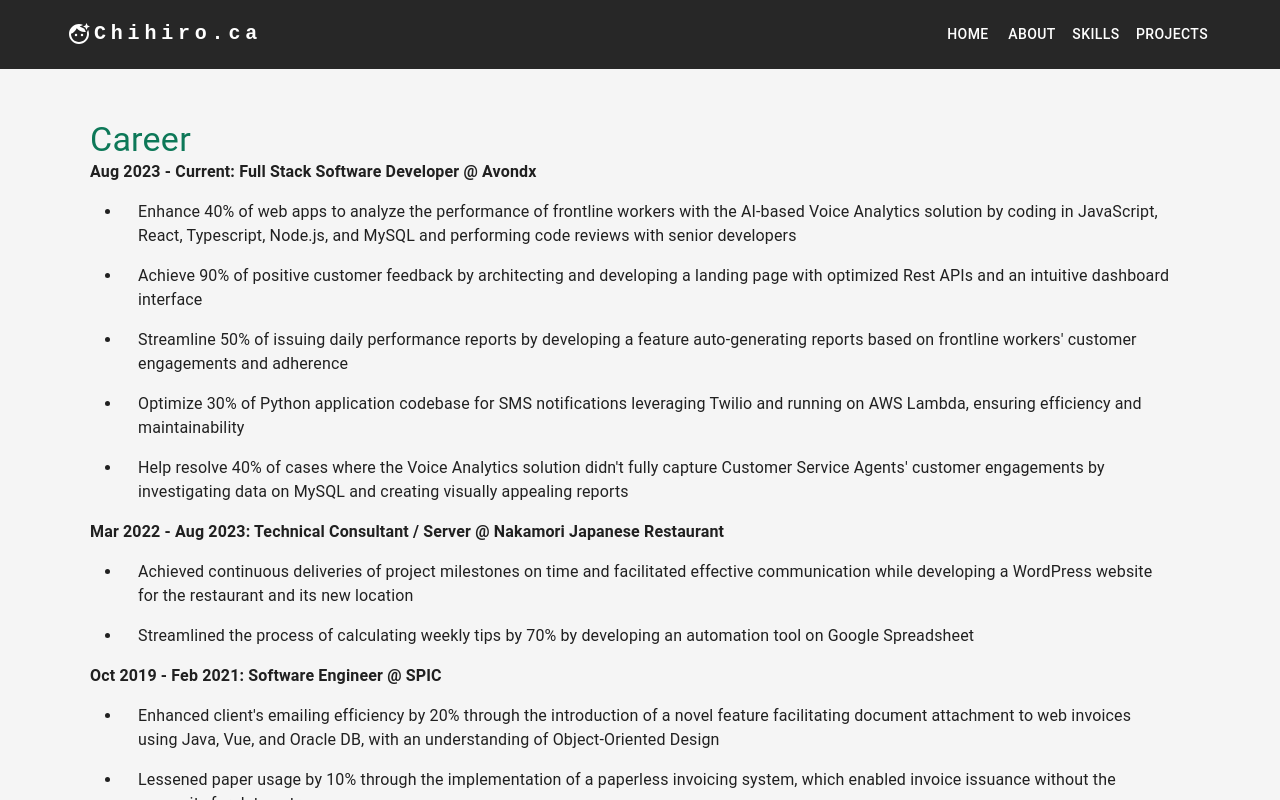
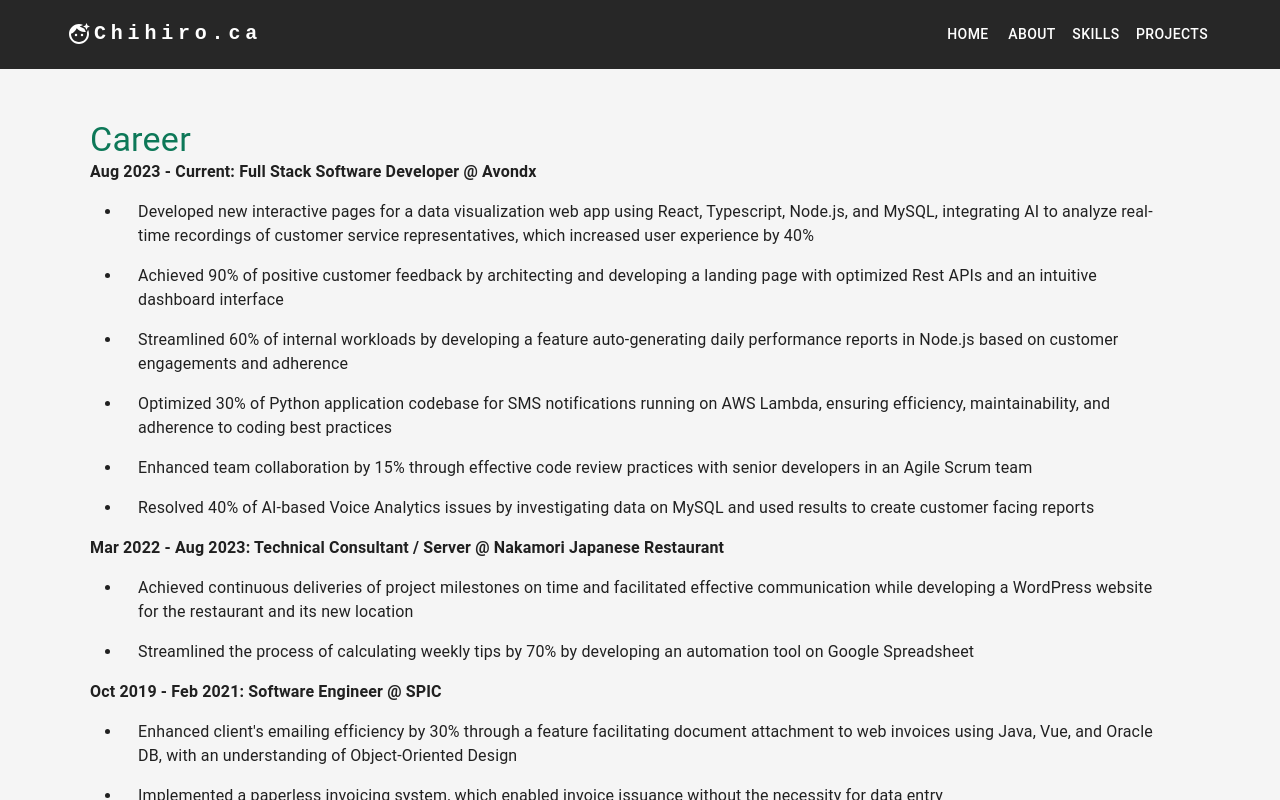
Before and after one commit to Chihiro88G/aboutme-docker, a React (Create React App) app: page / in a window 1280 px wide. Both pictures are taken after a click on the button "ABOUT". Shown: the top 800 px of the page. Built offline with nearby package versions, Linux system fonts and the light colour scheme; the HTML template or start-up script is replaced by a standard one.

Commit message:
updated career section

```diff
--- a/src/pages/About.js
+++ b/src/pages/About.js
@@ -34,24 +34,24 @@
         </Typography>
         <List sx={{ listStyleType: 'disc', pl: 4 }}>
           <ListItem sx={{ display: 'list-item' }}>
-            Enhance 40% of web apps to analyze the performance of frontline workers with the AI-based Voice Analytics solution by
-            coding in JavaScript, React, Typescript, Node.js, and MySQL and performing code reviews with senior developers
+            Developed new interactive pages for a data visualization web app using React, Typescript, Node.js, and MySQL,
+            integrating AI to analyze real-time recordings of customer service representatives, which increased user experience by 40%
           </ListItem>
           <ListItem sx={{ display: 'list-item' }}>
-            Achieve 90% of positive customer feedback by architecting and developing a landing page with optimized Rest APIs and an
+            Achieved 90% of positive customer feedback by architecting and developing a landing page with optimized Rest APIs and an
             intuitive dashboard interface
           </ListItem>
           <ListItem sx={{ display: 'list-item' }}>
-            Streamline 50% of issuing daily performance reports by developing a feature auto-generating reports based on frontline
-            workers' customer engagements and adherence
+            Streamlined 60% of internal workloads by developing a feature auto-generating daily performance reports in Node.js based on customer engagements and adherence
           </ListItem>
           <ListItem sx={{ display: 'list-item' }}>
-            Optimize 30% of Python application codebase for SMS notifications leveraging Twilio and running on AWS Lambda,
-            ensuring efficiency and maintainability
+            Optimized 30% of Python application codebase for SMS notifications running on AWS Lambda, ensuring efficiency, maintainability, and adherence to coding best practices
           </ListItem>
           <ListItem sx={{ display: 'list-item' }}>
-            Help resolve 40% of cases where the Voice Analytics solution didn't fully capture Customer Service Agents' customer
-            engagements by investigating data on MySQL and creating visually appealing reports
+            Enhanced team collaboration by 15% through effective code review practices with senior developers in an Agile Scrum team
+          </ListItem>
+          <ListItem sx={{ display: 'list-item' }}>
+            Resolved 40% of AI-based Voice Analytics issues by investigating data on MySQL and used results to create customer facing reports
           </ListItem>
         </List>
 
@@ -73,21 +73,35 @@
         </Typography>
         <List sx={{ listStyleType: 'disc', pl: 4 }}>
           <ListItem sx={{ display: 'list-item' }}>
-            Enhanced client's emailing efficiency by 20% through the introduction of a novel feature facilitating document attachment to
-            web invoices using Java, Vue, and Oracle DB, with an understanding of Object-Oriented Design          </ListItem>
-          <ListItem sx={{ display: 'list-item' }}>
-            Lessened paper usage by 10% through the implementation of a paperless invoicing system, which enabled invoice issuance
-            without the necessity for data entry
+            Enhanced client's emailing efficiency by 30% through a feature facilitating document attachment to web invoices using Java, Vue, and Oracle DB, with an understanding of Object-Oriented Design
           </ListItem>
           <ListItem sx={{ display: 'list-item' }}>
-            Expedited resolution of technical errors within a 24-hour timeframe by monitoring DB/web servers, in-depth research on
-            complex stored procedures run by Task Scheduler, and debugging
+            Implemented a paperless invoicing system, which enabled invoice issuance without the necessity for data entry
           </ListItem>
           <ListItem sx={{ display: 'list-item' }}>
-            Reduced 10% of workload and 20 emails/week by modifying software to enable the client to register new users
+            Conducted daily monitoring of production DB, web, and SFTP servers and their logs, ensuring timely reporting of issues
           </ListItem>
           <ListItem sx={{ display: 'list-item' }}>
-            Reduced 10%+ frequency of users accessing a file server by showing the list of products on a products management web app
+            Expedited the resolution of technical errors within a 24-hour timeframe by conducting in-depth research on PL/SQL stored procedures for batch processing and debugging
+          </ListItem>
+          <ListItem sx={{ display: 'list-item' }}>
+            Decreased direct user access to the FTP server by 70% by displaying products on a product management app
+          </ListItem>
+        </List>
+
+
+        <Typography fontWeight='bold'>
+          Apr 2013 - May 2019: QA Engineer @ Taiju Life Insurance
+        </Typography>
+        <List sx={{ listStyleType: 'disc', pl: 4 }}>
+          <ListItem sx={{ display: 'list-item' }}>
+            Executed comprehensive acceptance tests, resulting in zero reported issues from end users
+          </ListItem>
+          <ListItem sx={{ display: 'list-item' }}>
+            Decreased 4 hours of work a week by identifying areas for modification of the legacy HR system in collaboration with the development team, attending requirements gatherings, and testing
+          </ListItem>
+          <ListItem sx={{ display: 'list-item' }}>
+            Provided technical support for troubleshooting with 70+ branch leaders through phone and emails
           </ListItem>
         </List>
 
```
